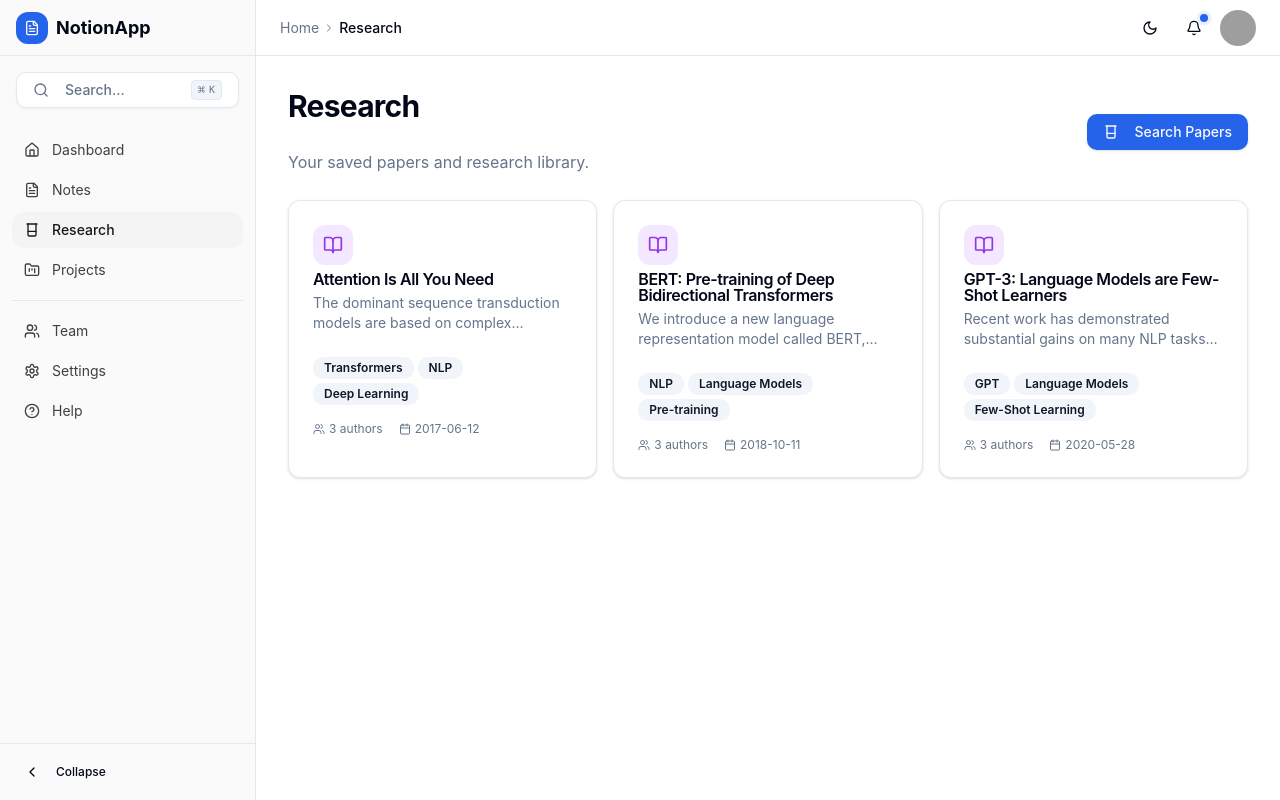
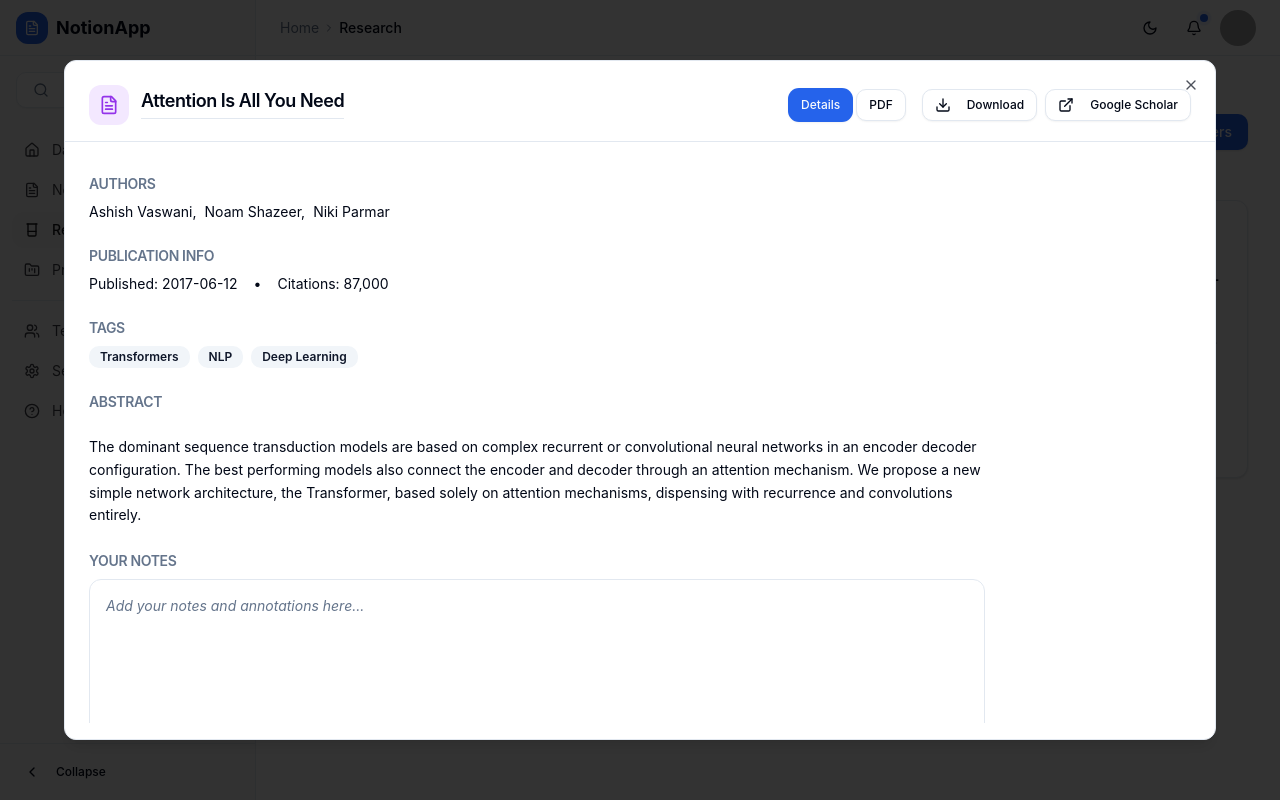
Before and after one commit to noreddine2023/notionapp, a Next.js app: page /research in a window 1280 px wide. Both pictures are taken after a click on the element 442 px from the left and 339 px from the top of the page. Built offline with nearby package versions, Linux system fonts and the light colour scheme; grey boxes are pictures that could not be loaded.

Commit message:
Add PDF viewer and research paper viewing functionality
Co-authored-by: noreddine2023 <129369489+noreddine2023@users.noreply.github.com>

```diff
--- a/app/research/page.tsx
+++ b/app/research/page.tsx
@@ -1,3 +1,6 @@
+"use client";
+
+import * as React from "react";
 import { DashboardLayout } from "@/components/layout";
 import {
   Card,
@@ -8,6 +11,7 @@ import {
   Badge,
   Button,
 } from "@/components/ui";
+import { PaperViewerDialog } from "@/components/research";
 import { Beaker, ExternalLink, BookOpen, Calendar, Users } from "lucide-react";
 
 /**
@@ -19,40 +23,51 @@ const papers = [
     title: "Attention Is All You Need",
     authors: ["Ashish Vaswani", "Noam Shazeer", "Niki Parmar"],
     abstract:
-      "The dominant sequence transduction models are based on complex recurrent or convolutional neural networks...",
+      "The dominant sequence transduction models are based on complex recurrent or convolutional neural networks in an encoder decoder configuration. The best performing models also connect the encoder and decoder through an attention mechanism. We propose a new simple network architecture, the Transformer, based solely on attention mechanisms, dispensing with recurrence and convolutions entirely.",
     date: "2017-06-12",
     tags: ["Transformers", "NLP", "Deep Learning"],
     citations: 87000,
+    url: "https://arxiv.org/pdf/1706.03762.pdf",
   },
   {
     id: "2",
     title: "BERT: Pre-training of Deep Bidirectional Transformers",
     authors: ["Jacob Devlin", "Ming-Wei Chang", "Kenton Lee"],
     abstract:
-      "We introduce a new language representation model called BERT, which stands for Bidirectional Encoder...",
+      "We introduce a new language representation model called BERT, which stands for Bidirectional Encoder Representations from Transformers. Unlike recent language representation models, BERT is designed to pre-train deep bidirectional representations from unlabeled text by jointly conditioning on both left and right context in all layers.",
     date: "2018-10-11",
     tags: ["NLP", "Language Models", "Pre-training"],
     citations: 65000,
+    url: "https://arxiv.org/pdf/1810.04805.pdf",
   },
   {
     id: "3",
     title: "GPT-3: Language Models are Few-Shot Learners",
     authors: ["Tom B. Brown", "Benjamin Mann", "Nick Ryder"],
     abstract:
-      "Recent work has demonstrated substantial gains on many NLP tasks and benchmarks by pre-training...",
+      "Recent work has demonstrated substantial gains on many NLP tasks and benchmarks by pre-training on a large corpus of text followed by fine-tuning on a specific task. While typically task-agnostic in architecture, this method still requires task-specific fine-tuning datasets of thousands or tens of thousands of examples. By contrast, humans can generally perform a new language task from only a few examples or from simple instructions.",
     date: "2020-05-28",
     tags: ["GPT", "Language Models", "Few-Shot Learning"],
     citations: 12000,
+    url: "https://arxiv.org/pdf/2005.14165.pdf",
   },
 ];
 
 /**
- * Research Page (Server Component)
+ * Research Page (Client Component)
  *
  * Architecture Decision: This page showcases saved research papers
- * in a Bento Box style grid layout.
+ * in a Bento Box style grid layout with paper viewer functionality.
  */
 export default function ResearchPage() {
+  const [selectedPaper, setSelectedPaper] = React.useState<typeof papers[0] | null>(null);
+  const [viewerOpen, setViewerOpen] = React.useState(false);
+
+  const handleViewPaper = (paper: typeof papers[0]) => {
+    setSelectedPaper(paper);
+    setViewerOpen(true);
+  };
+
   return (
     <DashboardLayout>
       <div className="space-y-6">
@@ -76,6 +91,7 @@ export default function ResearchPage() {
             <Card
               key={paper.id}
               className="group cursor-pointer transition-all hover:shadow-lg hover:border-primary/50"
+              onClick={() => handleViewPaper(paper)}
             >
               <CardHeader>
                 <div className="flex items-start justify-between">
@@ -86,6 +102,10 @@ export default function ResearchPage() {
                     variant="ghost"
                     size="icon"
                     className="opacity-0 group-hover:opacity-100 transition-opacity"
+                    onClick={(e) => {
+                      e.stopPropagation();
+                      window.open(paper.url, "_blank");
+                    }}
                   >
                     <ExternalLink className="h-4 w-4" />
                   </Button>
@@ -117,6 +137,13 @@ export default function ResearchPage() {
             </Card>
           ))}
         </div>
+
+        {/* Paper Viewer Dialog */}
+        <PaperViewerDialog
+          open={viewerOpen}
+          onOpenChange={setViewerOpen}
+          paper={selectedPaper}
+        />
       </div>
     </DashboardLayout>
   );
--- /dev/null
+++ b/components/research/index.ts
@@ -0,0 +1,5 @@
+/**
+ * Research Components Barrel Export
+ */
+
+export { PaperViewerDialog } from "./paper-viewer-dialog";
--- /dev/null
+++ b/components/research/paper-viewer-dialog.tsx
@@ -0,0 +1,228 @@
+"use client";
+
+import * as React from "react";
+import { FileText, Download, ExternalLink, X } from "lucide-react";
+
+import {
+  Dialog,
+  DialogContent,
+  DialogHeader,
+  DialogTitle,
+  Button,
+  ScrollArea,
+  Badge,
+} from "@/components/ui";
+import { cn } from "@/lib/utils";
+
+interface PaperViewerDialogProps {
+  open: boolean;
+  onOpenChange: (open: boolean) => void;
+  paper: {
+    id: string;
+    title: string;
+    authors: string[];
+    abstract: string;
+    date: string;
+    tags: string[];
+    citations: number;
+    url?: string;
+  } | null;
+}
+
+/**
+ * Research Paper Viewer Dialog Component
+ *
+ * A dialog for viewing research paper details and PDF content.
+ * For a production app, this would integrate with a proper PDF viewer library.
+ */
+export function PaperViewerDialog({
+  open,
+  onOpenChange,
+  paper,
+}: PaperViewerDialogProps) {
+  const [viewMode, setViewMode] = React.useState<"details" | "pdf">("details");
+
+  if (!paper) return null;
+
+  // In a real implementation, this would be the actual PDF URL
+  const pdfUrl = paper.url || "#";
+  const hasPdf = !!paper.url;
+
+  return (
+    <Dialog open={open} onOpenChange={onOpenChange}>
+      <DialogContent className="max-w-6xl h-[85vh] flex flex-col p-0">
+        <DialogHeader className="px-6 pt-6 pb-4 border-b">
+          <div className="flex items-center justify-between">
+            <div className="flex items-center gap-3 flex-1 min-w-0">
+              <div className="flex h-10 w-10 items-center justify-center rounded-lg bg-purple-100 dark:bg-purple-950 shrink-0">
+                <FileText className="h-5 w-5 text-purple-600 dark:text-purple-400" />
+              </div>
+              <DialogTitle className="truncate">{paper.title}</DialogTitle>
+            </div>
+            <div className="flex items-center gap-2 shrink-0">
+              {hasPdf && (
+                <div className="flex gap-1 mr-2">
+                  <Button
+                    variant={viewMode === "details" ? "default" : "outline"}
+                    size="sm"
+                    onClick={() => setViewMode("details")}
+                  >
+                    Details
+                  </Button>
+                  <Button
+                    variant={viewMode === "pdf" ? "default" : "outline"}
+                    size="sm"
+                    onClick={() => setViewMode("pdf")}
+                  >
+                    PDF
+                  </Button>
+                </div>
+              )}
+              {hasPdf && (
+                <Button variant="outline" size="sm" asChild>
+                  <a href={pdfUrl} download>
+                    <Download className="h-4 w-4 mr-2" />
+                    Download
+                  </a>
+                </Button>
+              )}
+              <Button variant="outline" size="sm" asChild>
+                <a
+                  href={`https://scholar.google.com/scholar?q=${encodeURIComponent(
+                    paper.title
+                  )}`}
+                  target="_blank"
+                  rel="noopener noreferrer"
+                >
+                  <ExternalLink className="h-4 w-4 mr-2" />
+                  Google Scholar
+                </a>
+              </Button>
+            </div>
+          </div>
+        </DialogHeader>
+
+        <div className="flex-1 overflow-hidden">
+          {viewMode === "details" ? (
+            <ScrollArea className="h-full px-6 py-4">
+              <div className="space-y-6 max-w-4xl">
+                {/* Authors */}
+                <div>
+                  <h3 className="text-sm font-semibold text-muted-foreground mb-2">
+                    AUTHORS
+                  </h3>
+                  <div className="flex flex-wrap gap-2">
+                    {paper.authors.map((author, index) => (
+                      <span
+                        key={index}
+                        className="text-sm text-foreground"
+                      >
+                        {author}
+                        {index < paper.authors.length - 1 && ","}
+                      </span>
+                    ))}
+                  </div>
+                </div>
+
+                {/* Publication Info */}
+                <div>
+                  <h3 className="text-sm font-semibold text-muted-foreground mb-2">
+                    PUBLICATION INFO
+                  </h3>
+                  <div className="flex items-center gap-4 text-sm">
+                    <span>Published: {paper.date}</span>
+                    <span>•</span>
+                    <span>Citations: {paper.citations.toLocaleString()}</span>
+                  </div>
+                </div>
+
+                {/* Tags */}
+                <div>
+                  <h3 className="text-sm font-semibold text-muted-foreground mb-2">
+                    TAGS
+                  </h3>
+                  <div className="flex flex-wrap gap-2">
+                    {paper.tags.map((tag) => (
+                      <Badge key={tag} variant="secondary">
+                        {tag}
+                      </Badge>
+                    ))}
+                  </div>
+                </div>
+
+                {/* Abstract */}
+                <div>
+                  <h3 className="text-sm font-semibold text-muted-foreground mb-2">
+                    ABSTRACT
+                  </h3>
+                  <p className="text-sm leading-relaxed text-foreground">
+                    {paper.abstract}
+                  </p>
+                </div>
+
+                {/* Notes Section */}
+                <div>
+                  <h3 className="text-sm font-semibold text-muted-foreground mb-2">
+                    YOUR NOTES
+                  </h3>
+                  <div className="border rounded-lg p-4 min-h-[200px]">
+                    <p className="text-sm text-muted-foreground italic">
+                      Add your notes and annotations here...
+                    </p>
+                  </div>
+                </div>
+
+                {/* Key Findings (Placeholder) */}
+                <div>
+                  <h3 className="text-sm font-semibold text-muted-foreground mb-2">
+                    KEY FINDINGS
+                  </h3>
+                  <div className="space-y-2">
+                    <div className="border-l-2 border-primary pl-4 py-2">
+                      <p className="text-sm">
+                        This section would contain extracted key findings and
+                        highlights from the paper.
+                      </p>
+                    </div>
+                  </div>
+                </div>
+              </div>
+            </ScrollArea>
+          ) : (
+            <div className="h-full flex items-center justify-center bg-muted/20">
+              {hasPdf ? (
+                <div className="w-full h-full">
+                  {/* PDF Viewer Placeholder */}
+                  <div className="flex flex-col items-center justify-center h-full gap-4">
+                    <FileText className="h-16 w-16 text-muted-foreground" />
+                    <div className="text-center">
+                      <p className="text-lg font-medium mb-2">
+                        PDF Viewer
+                      </p>
+                      <p className="text-sm text-muted-foreground mb-4">
+                        In a production environment, this would display the PDF
+                        using a library like react-pdf or PDF.js
+                      </p>
+                      <Button asChild>
+                        <a href={pdfUrl} target="_blank" rel="noopener noreferrer">
+                          <ExternalLink className="h-4 w-4 mr-2" />
+                          Open PDF in New Tab
+                        </a>
+                      </Button>
+                    </div>
+                  </div>
+                </div>
+              ) : (
+                <div className="text-center">
+                  <p className="text-muted-foreground">
+                    No PDF available for this paper
+                  </p>
+                </div>
+              )}
+            </div>
+          )}
+        </div>
+      </DialogContent>
+    </Dialog>
+  );
+}
```
